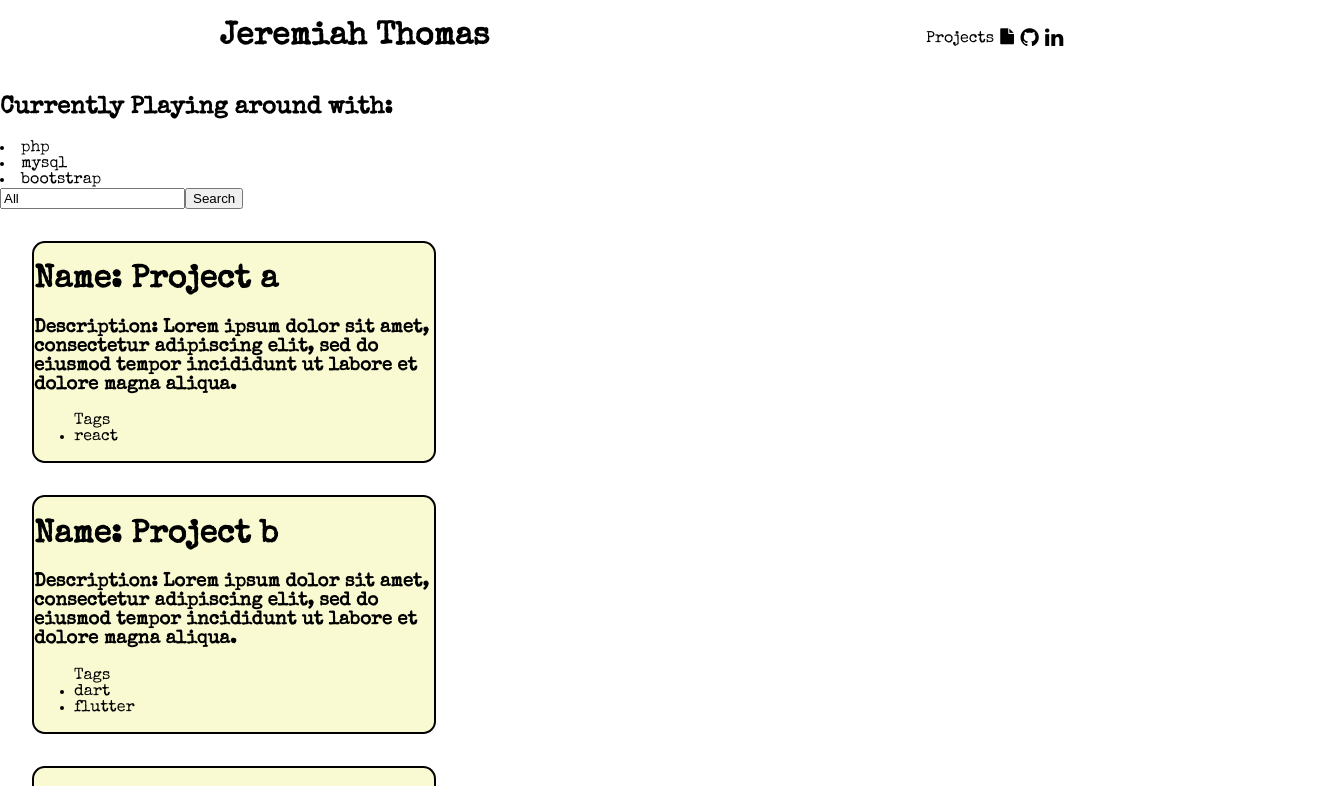
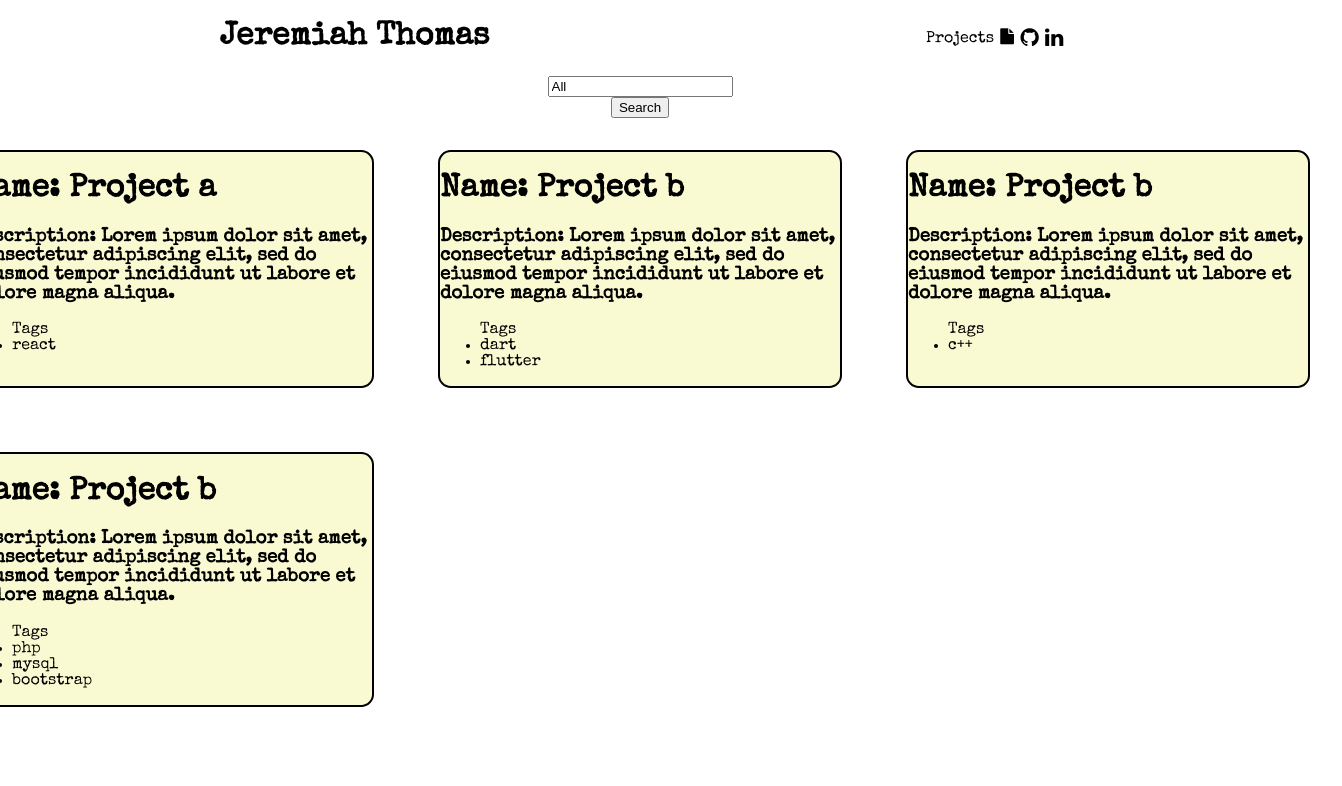
Before and after one commit to jeremytinkers/beholdjeremy, a React (Create React App) app: page /projectDashboard in a window 1280 px wide. Shown: the top 786 px of the page, 1342 px wide, since content can reach past the window. Built offline with nearby package versions, Linux system fonts and the light colour scheme.

Commit message:
Structured grid projects

```diff
--- a/src/App.css
+++ b/src/App.css
@@ -2,7 +2,7 @@
   background-color: lightgoldenrodyellow;
   border-style: solid;
   border-width: 2px;
-  margin: 2rem;
+  margin: 2em;
   width: 50vh;
   border-radius: 0.8rem;
 
@@ -108,3 +108,35 @@ color: black;
   border-color: black;
   /* transform: translateY(-0.2em); */
 }
+
+#mainProjectContent{
+
+  display: flex;
+  flex-direction: column;
+  align-items: center;
+
+
+}
+
+#projectsGrid{
+  display: grid;
+  grid-template-columns: auto auto auto;
+}
+
+@media (max-width:1060px) {
+
+  #projectsGrid{
+grid-template-columns: auto auto;
+  }
+}
+@media (max-width:700px) {
+
+  #projectsGrid{
+grid-template-columns: auto;
+  }
+}
+#projectsGridParent{
+  display: flex;
+  justify-content: center;
+
+}
--- a/src/App.js
+++ b/src/App.js
@@ -1,8 +1,8 @@
 import { BrowserRouter, Route,Routes, useParams} from 'react-router-dom';
 import './App.css';
 import ResumePdf from "./assets/Resume.pdf";
-import HomeScreen from './HomeScreen.jsx';
-import ProjectScreen from './ProjectScreen';
+import HomeScreen from './screens/HomeScreen.jsx';
+import ProjectScreen from './screens/ProjectScreen';
 
 function App() {
 
--- a/src/HomeScreen.jsx
+++ b/src/screens/HomeScreen.jsx
@@ -1,6 +1,6 @@
 import { useState } from 'react';
 import {useNavigate} from 'react-router-dom';
-import img from './assets/images/home1.jpg';
+import img from '../assets/images/home1.jpg';
 
 export default function HomeScreen(props) {
     let navigate = useNavigate();
--- a/src/ProjectScreen.jsx
+++ b/src/screens/ProjectScreen.jsx
@@ -1,7 +1,7 @@
 import { useState } from "react";
 import { useParams } from "react-router-dom";
-import projectData from "./data"
-import ProjectCard from "./ProjectCard"
+import projectData from "../data.js"
+import ProjectCard from "../components/ProjectCard.js"
 
 function filterProjects(tagToSearch){
 
@@ -59,33 +59,50 @@ export default function ProjectScreen(props) {
     }
 
     var latestToolArr = latestTool();
-    console.log("cL:" + latestToolArr);
+
 
     return (
-        <div>
 
-        <div>
-        <h2>Currently Playing around with: </h2>
-    {
-        latestToolArr.map((curLT)=>{
-            return <li>{curLT}</li>
-        })
-    }
-</div>
+<div>
+<div id="mainProjectContent">
 
     <input type="text" onChange = {handleChange} placeholder="Enter Tools/TechStack Tag" value= {tagToSearch}/>
 
     <button onClick = {submitFilterReq}>Search</button>
 
-{emptyFlag? <div>No matching project. :( </div> : <div>{filteredProj.map((curP) => {
+
+<div id="projectsGridParent">
+{emptyFlag?
+<p>No matching project. :( </p> :
+
+<div id="projectsGrid">
+{filteredProj.map((curP) =>{
 
 return <ProjectCard key= {curP.id} project = {curP}/>;
 
 })
-} </div>
+}
+</div>
 }
 
-{/* <h1>Development Stats</h1> */}
-        </div>
+</div>  {/* close of projectsGrid */}
+
+
+</div> {/* close of mainProjectContent */}
+
+
+
+</div>
+
     )
 }
+
+
+//         {/* <div>
+//         <h2>Currently Playing around with: </h2>
+//     {
+//         latestToolArr.map((curLT)=>{
+//             return <li>{curLT}</li>
+//         })
+//     }
+// </div> */}
```
Also changed, not shown: src/components/ProjectCard.js (renamed from src/ProjectCard.js), src/logo.svg (deleted).
